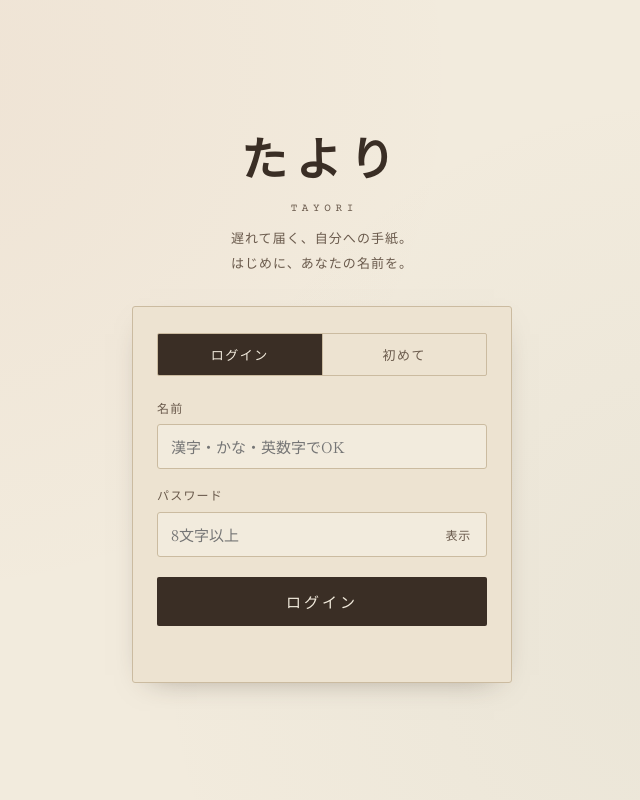
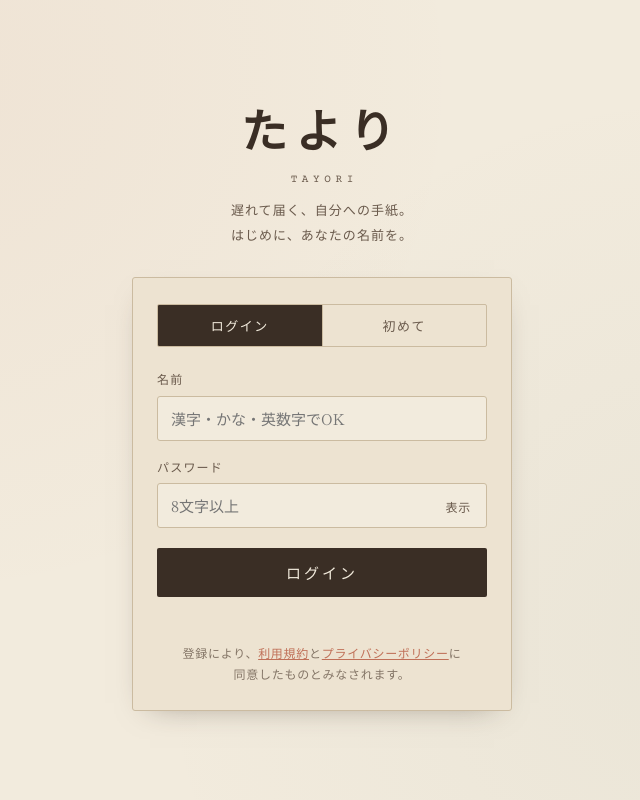
Before and after one commit to welcometotayori/tayori.com, a Flask app: page / in a window 1280 px wide. Shown: the whole page, without its empty margins (318-958 px from the left). Run offline with Flask 3, Linux system fonts and the light colour scheme; some web fonts are replaced.

Commit message:
Update index.html

```diff
--- a/templates/index.html
+++ b/templates/index.html
@@ -373,6 +373,9 @@
       </div>
       <button class="gate-submit" id="gSubmit">ログイン</button>
       <div class="gate-err" id="gErr"></div>
+      <div class="gate-hint" style="text-align: center; margin-top: 16px;">
+        登録により、<a href="/terms" target="_blank" style="color:#B5543A;">利用規約</a>と<a href="/privacy" target="_blank" style="color:#B5543A;">プライバシーポリシー</a>に<br>同意したものとみなされます。
+      </div>
     </div>
   </div>
 </div>
@@ -512,7 +515,13 @@
     <div class="tl" id="tlList"></div>
   </section>
 
-  <footer>遅 れ て 届 く 自 分 へ の 手 紙</footer>
+  <footer>
+    遅 れ て 届 く 自 分 へ の 手 紙<br>
+    <div style="margin-top:16px; font-family:'Zen Kaku Gothic New', sans-serif; letter-spacing:0.05em;">
+      <a href="/terms" target="_blank" style="color:var(--ink-soft); text-decoration:none; margin-right:16px;">利用規約</a>
+      <a href="/privacy" target="_blank" style="color:var(--ink-soft); text-decoration:none;">プライバシーポリシー</a>
+    </div>
+  </footer>
 </div>
 
 <div class="sealing" id="sealing">
@@ -916,7 +925,7 @@ async function detectWeather(){
     if(currentWeather){
       const b=document.createElement('div');b.className='wx-banner';
       const t=(currentWeather.temp!=null)?Math.round(currentWeather.temp)+'℃':'';
-      // IP推定（approx）のときは、おおよその地域であることを添える
+      // IP推定（approx）のときは、おおよ藐の地域であることを添える
       const place=currentWeather.approx?('おおよそ '+esc(currentWeather.city||'現在地')+' あたり'):'あなたのいる場所';
       b.innerHTML='いま、'+place+'は <b>'+esc(WX_JP[currentWeather.condition]||'—')+' '+t+'</b>。便りの見え方が、少し揺らいでいます。';
       mailList.appendChild(b);
```
